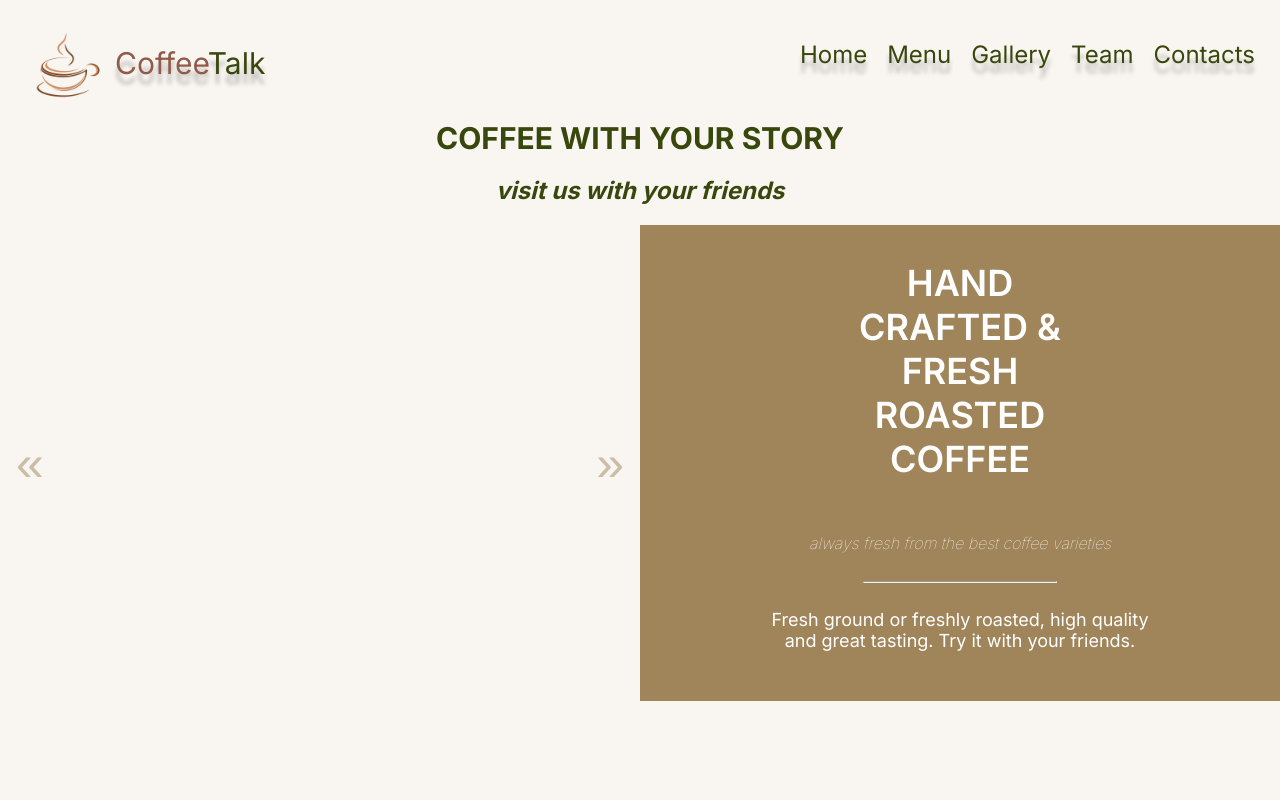
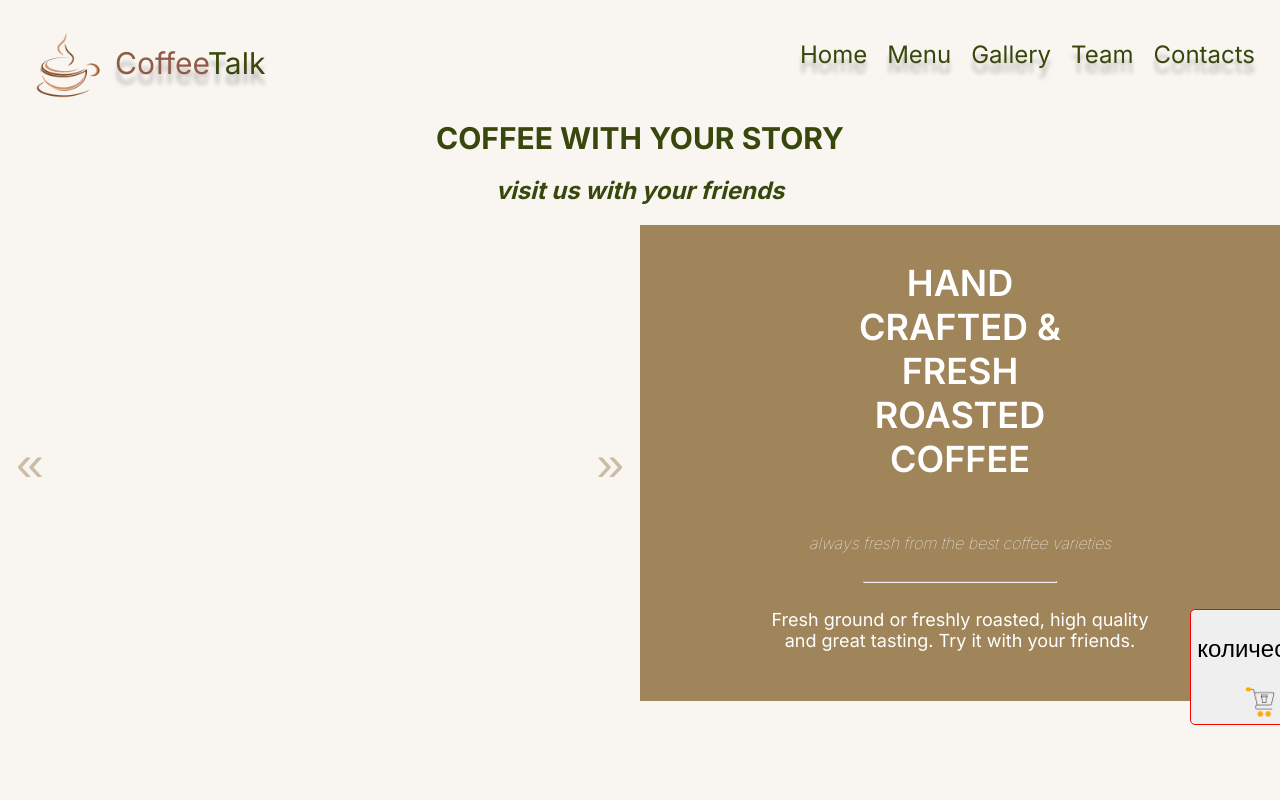
Before and after one commit to OlgaMakeikina/Coffe_talk_react, a React (Create React App) app: page / in a window 1280 px wide. Shown: the top 800 px of the page. Built offline with nearby package versions, Linux system fonts and the light colour scheme.

Commit message:
before trying codium

```diff
--- a/src/App.js
+++ b/src/App.js
@@ -15,12 +15,10 @@ import Gallery from './GalleryComponent/Gallery';
 import ScrollToTopButton from './Scroll'
 import CartButton from './CartButton';
 
-
 function App() {
   return (
-    <div>
+     <div>
 <Router>
-
   <Nav/>
   <Routes>
   <Route path="/" element={<Home/>} />
@@ -33,7 +31,7 @@ function App() {
 <Footer/>
 <ScrollToTopButton />
 <CartButton />
-    </div>
+ </div>
   )
 
 
--- a/src/CartButton.js
+++ b/src/CartButton.js
@@ -25,12 +25,13 @@ const CartButton = () => {
   }, []);
 
   return (
-    <div
+    <button
       className={`cart-button ${isVisible ? 'visible' : 'hidden'}`}
       onClick={handleCartClick}
     >
+      <p>количество</p>
       <img src={cart} alt="cart" width="30px" />
-    </div>
+    </button>
   );
 };
 
--- /dev/null
+++ b/src/Context.js
@@ -0,0 +1,2 @@
+import React from "react";
+export const Context = React.createContext();
--- a/src/MenuComponent/Buttons.js
+++ b/src/MenuComponent/Buttons.js
@@ -2,6 +2,7 @@ import ModalContent from "./Modal/ModalContent";
 import Modal from './Modal/Modal';
 import { useState } from "react";
 import cart from './MenuContent/cart.png';
+
 
 function Buttons({items, setGoods, totalItems}) {
     const [isOpen, setIsOpen] = useState(false);
--- a/src/MenuComponent/Goods.js
+++ b/src/MenuComponent/Goods.js
@@ -1,7 +1,6 @@
 import React, { useState, useEffect } from "react";
 import './menu.css';
 import Swal from 'sweetalert2';
-
 
 function Goods({ goods }) {
   const [cart, setCart] = useState([]);
@@ -34,7 +33,6 @@ function Goods({ goods }) {
           }
         });
       }
-
     };
 
   const reduceItem = (id) => {
--- a/src/MenuComponent/Menu.js
+++ b/src/MenuComponent/Menu.js
@@ -4,12 +4,13 @@ import Buttons from './Buttons';
 import { items } from './items';
 import './menu.css';
 
-function Shop() {
+
+function Menu() {
 const [goods, setGoods] = useState(items);
 
+return (
 
-
-return (<div>
+<div>
   <div className="cont">
     <h2>OUR MENU</h2>
   </div>
@@ -19,7 +20,8 @@ return (<div>
   />
 <Goods goods={goods}/>
 </div>
+
 )
  }
 
-export default Shop;
+export default Menu;
--- a/src/MenuComponent/menu.css
+++ b/src/MenuComponent/menu.css
@@ -169,9 +169,9 @@ sup {
 }
 
 .modal {
-  position: fixed;
-  top: 0;
-  bottom: 0;
+   position: fixed;
+   top: 0;
+   bottom: 0;
   right: 0;
   left: 0;
   z-index: 1000;
@@ -191,9 +191,13 @@ sup {
   flex-direction: column;
   align-items: center;
   justify-content: center;
+  background-image: url('MenuContent/coffee_beans.png');
+  background-position: center;
+  background-repeat: no-repeat;
+  background-size: cover;
   background-color: #F9F6F2;
   font-size: 20px;
-  width: 100%;
+  width: 80%;
   height: 50%;
   }
 
```
Also changed, not shown: src/MenuComponent/MenuContent/coffee_beans.png (renamed from src/Content/coffee_beans.png).
